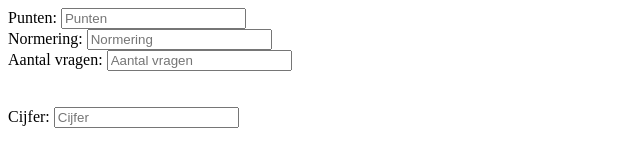
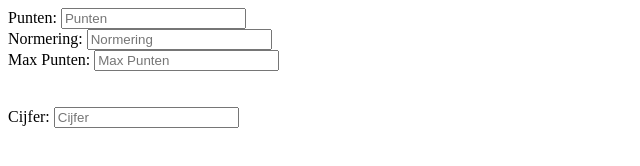
Before and after one commit to WhyNotDogieSchool/WhyNotDogieSchool.github.io, a plain HTML site: page cijferberekening.html in a window 1280 px wide. Shown: the full height of the page, 0-640 px from the left. Drawn offline with Linux system fonts and the light colour scheme.

Commit message:
abc commmm8tt

```diff
--- a/cijferberekening.html
+++ b/cijferberekening.html
@@ -11,8 +11,8 @@
             Normering:
             <input id="nr" type="number" placeholder="Normering">
             <br>
-            Aantal vragen:
-            <input id="av" type="number" placeholder="Aantal vragen">
+            Max Punten:
+            <input id="av" type="number" placeholder="Max Punten">
         </div>
         <br>
         <br>
```
